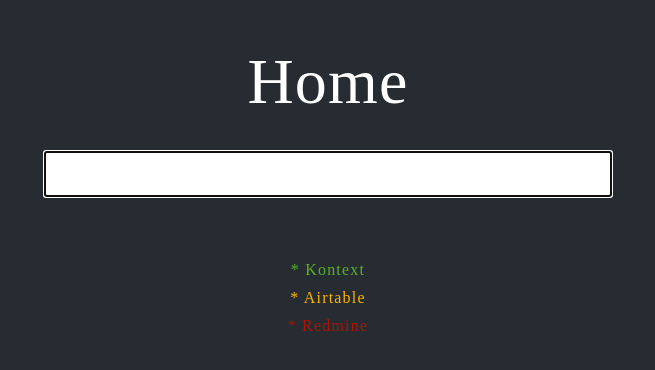
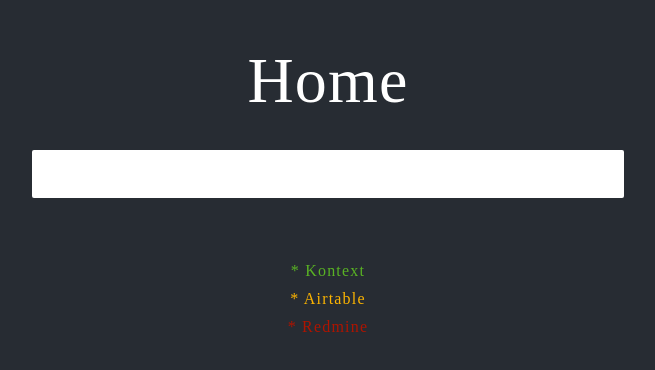
Before and after one commit to astwys/astwys.github.io, a plain HTML site: page index.html in a window 1280 px wide. Shown: the part 210-580 px from the top of the page, without its empty margins (312-967 px from the left). Drawn offline with Linux system fonts and the light colour scheme.

Commit message:
style searchbar

```diff
--- a/style.css
+++ b/style.css
@@ -28,6 +28,12 @@ form {
   width: 560px;
   font-size: 18px;
   letter-spacing: 1px;
+  padding: 4px 16px;
+  border: none;
+  border-radius: 2px;
+}
+#google-search:focus {
+  outline: none;
 }
 
 #google-button {
```
